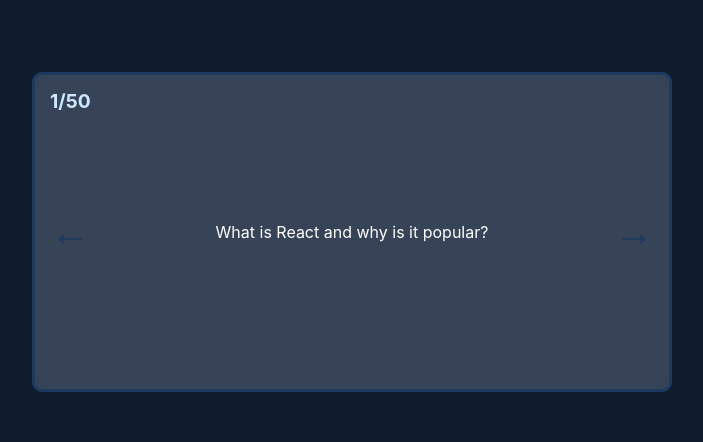
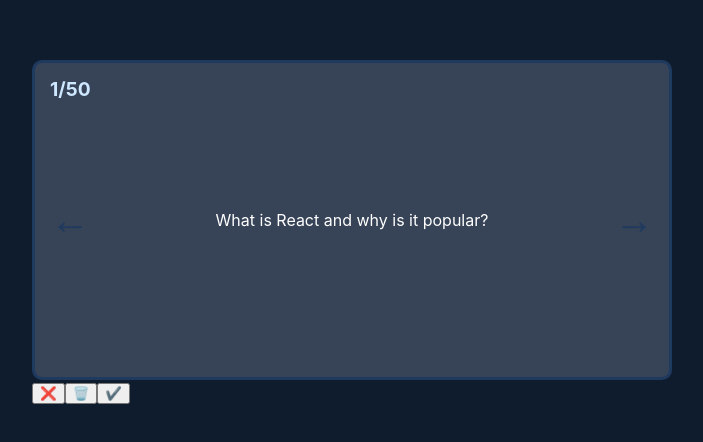
Before and after one commit to LinSchmitz/flashcard, a React (Vite) app: page / in a window 1280 px wide. Shown: the part 168-610 px from the top of the page, without its empty margins (288-991 px from the left). Built offline with nearby package versions, Linux system fonts and the light colour scheme.

Commit message:
added card number

```diff
--- a/src/components/App.jsx
+++ b/src/components/App.jsx
@@ -323,6 +323,7 @@
   }
 
   return (
+    <div>
       <div
         onClick={handleCardClick}
         className={`card ${showAnswer ? 'selected' : ''}`}
@@ -354,5 +355,11 @@
           →
         </button>
       </div>
+      <section className="btns">
+        <button> ❌</button>
+        <button> 🗑️</button>
+        <button> ✔️</button>
+      </section>
+    </div>
   );
 }
```
Lines whose indentation alone changed are shown as unchanged.
